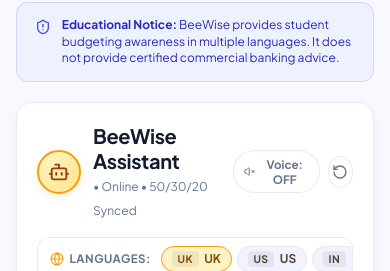
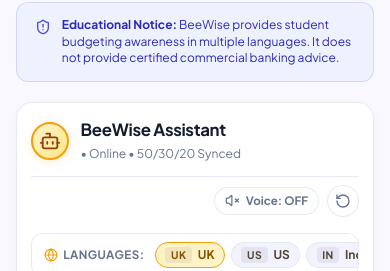
Before and after one commit to The-prime-chill1/budget-basics, a React (Vite) app: page /chatbot in a window 390 px wide. Shown: the part 103-374 px from the top of the page. Built offline with nearby package versions, Linux system fonts and the light colour scheme; no server answers.

Commit message:
fix(chatbot): prevent restart button from overflowing card on mobile devices

```diff
--- a/src/pages/Chatbot.css
+++ b/src/pages/Chatbot.css
@@ -74,12 +74,17 @@
   display: flex;
   align-items: center;
   justify-content: space-between;
+  gap: 0.75rem;
+  width: 100%;
+  box-sizing: border-box;
 }
 
 .beewise-header-left {
   display: flex;
   align-items: center;
   gap: 0.75rem;
+  min-width: 0;
+  flex: 1 1 auto;
 }
 
 .beewise-mascot-frame {
@@ -106,11 +111,14 @@
   display: flex;
   align-items: center;
   gap: 0.5rem;
+  flex-wrap: wrap;
 }
 
 .beewise-title {
-  font-size: 1.25rem;
+  font-size: 1.15rem;
+  font-weight: 700;
   margin: 0;
+  line-height: 1.25;
 }
 
 .active-tutor-pill {
@@ -131,6 +139,42 @@
   display: flex;
   align-items: center;
   gap: 0.5rem;
+  flex-shrink: 0;
+}
+
+@media (max-width: 640px) {
+  .beewise-chat-card {
+    padding: 1rem 0.85rem !important;
+    overflow: hidden !important;
+    box-sizing: border-box !important;
+  }
+
+  .beewise-card-header {
+    flex-direction: column !important;
+    align-items: stretch !important;
+    gap: 0.75rem !important;
+  }
+
+  .beewise-header-left {
+    width: 100% !important;
+  }
+
+  .chat-header-actions {
+    width: 100% !important;
+    justify-content: flex-end !important;
+    gap: 0.5rem !important;
+    padding-top: 0.5rem !important;
+    border-top: 1px solid var(--border-subtle) !important;
+  }
+
+  .beewise-title {
+    font-size: 1.05rem !important;
+  }
+
+  .beewise-mascot-frame {
+    width: 38px !important;
+    height: 38px !important;
+  }
 }
 
 .chat-action-btn {
```
